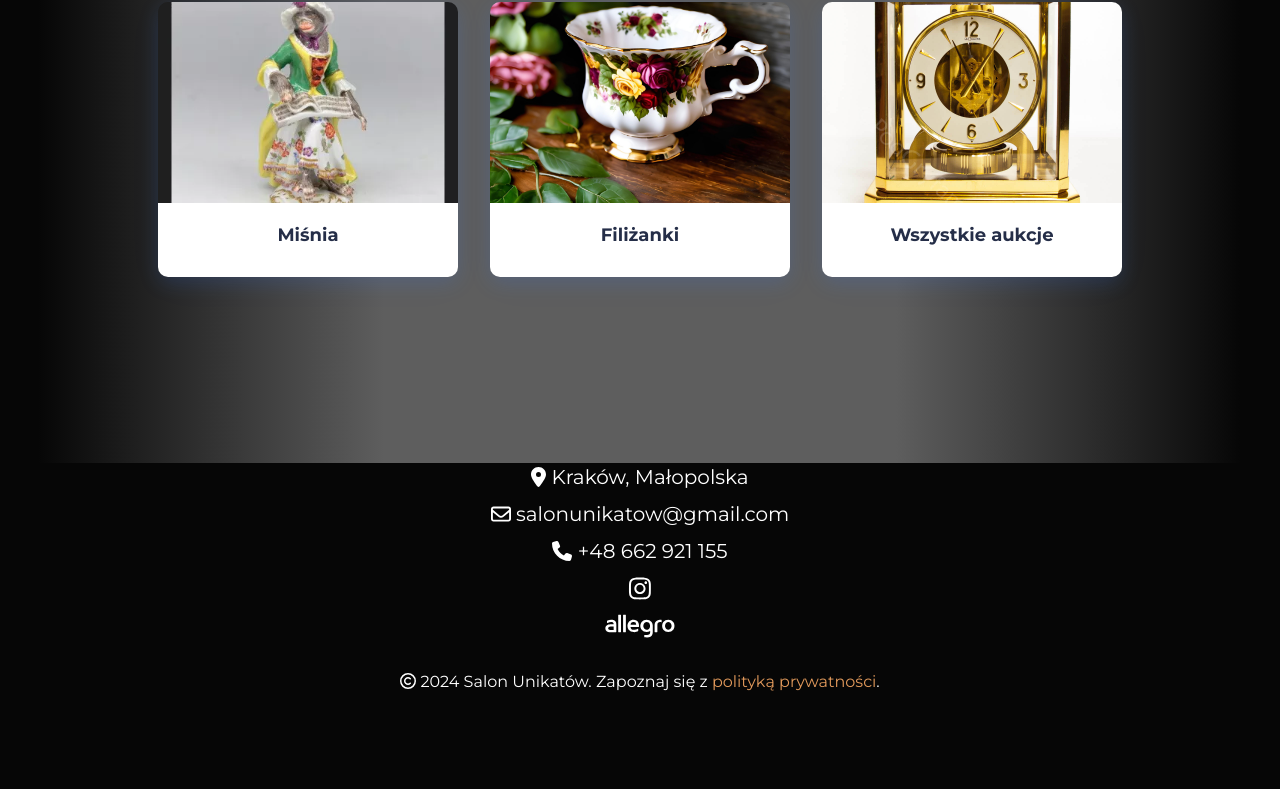
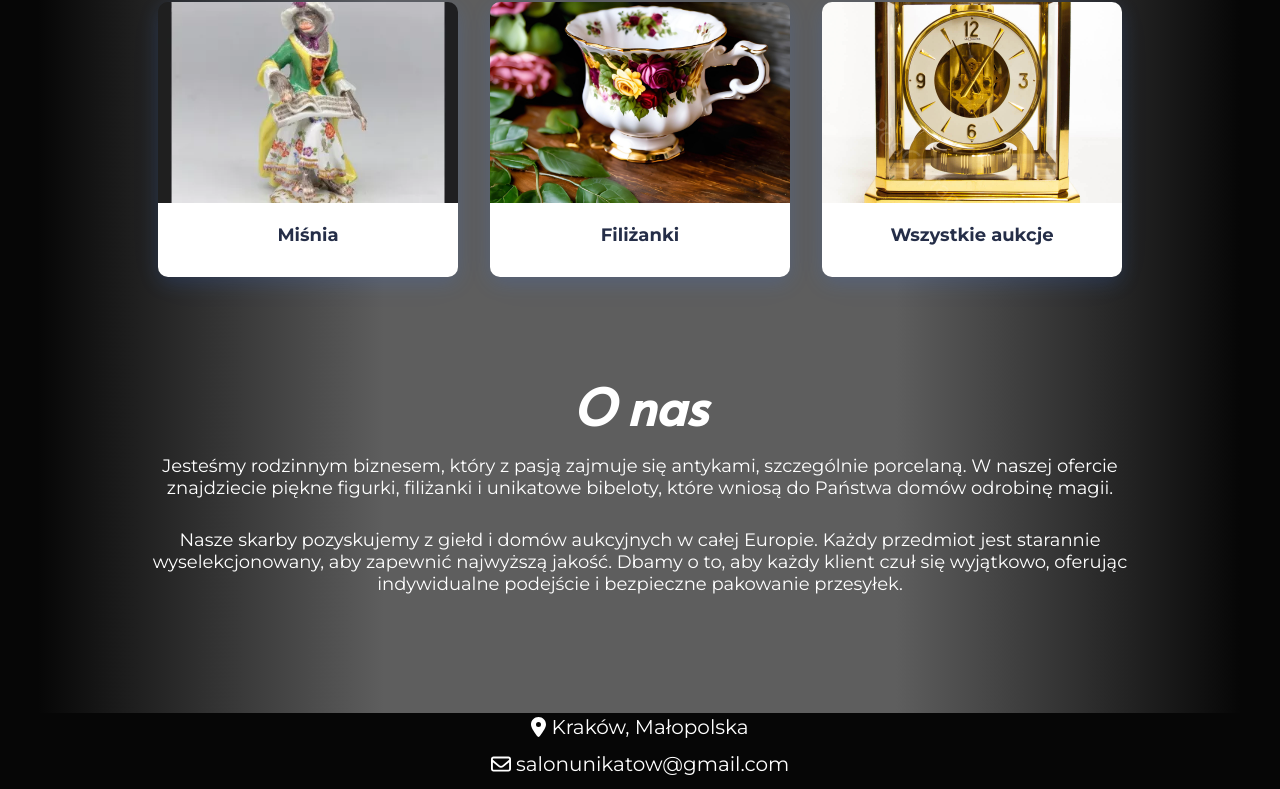
Before and after one commit to jkbednarczyk/subc, a React (Create React App) app: page / in a window 1280 px wide. Shown: the part 1417-2206 px from the top of the page. Before the commit the page ends 2180 px from the top, so only its background shows below. Built offline with nearby package versions, Linux system fonts and the light colour scheme; a web font is replaced by a local one.

Commit message:
SUB-0015 Add short version of 'about us' on home page

```diff
--- a/src/components/home/HomePage.component.tsx
+++ b/src/components/home/HomePage.component.tsx
@@ -8,6 +8,7 @@ import { NavLink } from "react-router-dom";
 import allegro from "../../assets/images/allegro.svg"
 import { translate } from '../../lang/utils/TranslationUtils';
 import { OurAuctions } from './auctions/OurAuctions.component';
+import { AboutUs } from './aboutUs/AboutUs.component';
 import { CustomLink } from '../common/CustomLink';
 
 
@@ -22,6 +23,7 @@ export const HomePage = () => {
         </section>
         <section className="introduction">
             <OurAuctions/>
+            <AboutUs />
         </section>
         <section className="footer">
             <div className="footer-content">
--- a/src/components/home/HomePage.css
+++ b/src/components/home/HomePage.css
@@ -36,7 +36,7 @@
     display: flex;
     flex-direction: column;
     width: 100%;
-    height: 1000px;
+    height: 1250px;
     margin: 0 auto;
     /* background: var(--common-page-background); */
     max-width: 1300px;
@@ -114,7 +114,7 @@
 
 @media (max-width: 768px) {
     .introduction {
-        height: 2000px;
+        height: 2700px;
     }
 
     .content h1 {
--- /dev/null
+++ b/src/components/home/aboutUs/AboutUs.component.tsx
@@ -0,0 +1,12 @@
+import { translate } from "../../../lang/utils/TranslationUtils";
+import './AboutUs.css';
+
+export const AboutUs  = () => {
+    return <div className="about_us">
+        <h1>{translate("ABOUT_US_HP")}</h1>
+        <div className="about_us_text">
+            <p>{translate("WHO_WE_ARE")}</p>
+            <p>{translate("OUR_WORK")}</p>
+        </div>
+    </div>
+}
--- /dev/null
+++ b/src/components/home/aboutUs/AboutUs.css
@@ -0,0 +1,16 @@
+about_us {
+    padding-top: 5rem;
+}
+
+.about_us_text p {
+    text-align: center;
+    color: var(--text-color);
+    font-size: 18px;
+    padding: 15px 130px;
+}
+
+@media (max-width: 768px) {
+    .about_us_text p {
+        padding: 25px 30px;
+    }
+}
--- a/src/components/home/auctions/OurAuctions.css
+++ b/src/components/home/auctions/OurAuctions.css
@@ -1,5 +1,5 @@
 .auctions {
-    padding: 4rem;
+    padding-top: 4rem;
 }
 
 h1 {
@@ -10,7 +10,7 @@ h1 {
     font-style: italic;
 }
 
-p {
+.auctions p {
     text-align: center;
     color: var(--text-color);
     font-size: 18px;
--- a/src/lang/en-gb.json
+++ b/src/lang/en-gb.json
@@ -27,5 +27,9 @@
     "CLOCKS_AND_WATCHES": "Clocks and watches",
     "MEISSEN": "Meissen",
     "CUPS": "Cups",
-    "ALL_AUCTIONS": "All auctions"
+    "ALL_AUCTIONS": "All auctions",
+
+    "ABOUT_US_HP": "About us",
+    "WHO_WE_ARE": "We are a family-owned business that passionately deals with antiques, especially porcelain. In our offer, you will find beautiful figurines, teacups, and unique trinkets that will add a touch of magic to your homes.",
+    "OUR_WORK": "We source our treasures from fairs and auction houses across Europe. Each item is carefully selected to ensure the highest quality. We strive to make every customer feel special by offering a personalized approach and secure packaging for our shipments."
 }
--- a/src/lang/pl-gb.json
+++ b/src/lang/pl-gb.json
@@ -27,5 +27,9 @@
     "CLOCKS_AND_WATCHES": "Zegary i zegarki",
     "MEISSEN": "Miśnia",
     "CUPS": "Filiżanki",
-    "ALL_AUCTIONS": "Wszystkie aukcje"
+    "ALL_AUCTIONS": "Wszystkie aukcje",
+
+    "ABOUT_US_HP": "O nas",
+    "WHO_WE_ARE": "Jesteśmy rodzinnym biznesem, który z pasją zajmuje się antykami, szczególnie porcelaną. W naszej ofercie znajdziecie piękne figurki, filiżanki i unikatowe bibeloty, które wniosą do Państwa domów odrobinę magii.",
+    "OUR_WORK": "Nasze skarby pozyskujemy z giełd i domów aukcyjnych w całej Europie. Każdy przedmiot jest starannie wyselekcjonowany, aby zapewnić najwyższą jakość. Dbamy o to, aby każdy klient czuł się wyjątkowo, oferując indywidualne podejście i bezpieczne pakowanie przesyłek."
 }
```
